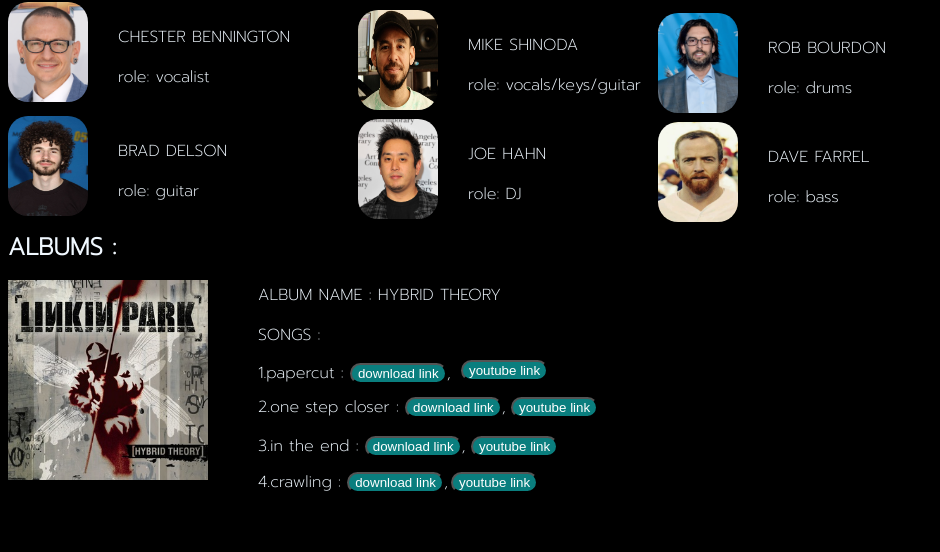
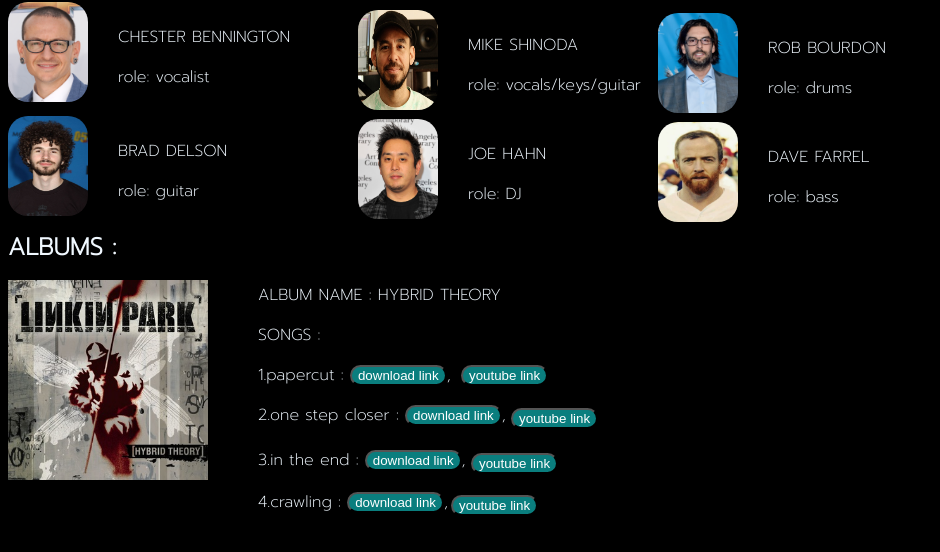
Before and after one commit to chifuyu123/l1nkinpark.com, a plain HTML site: page index.html in a window 1280 px wide. Shown: the part 122-674 px from the top of the page, without its empty margins (0-940 px from the left). Drawn offline with Linux system fonts and the light colour scheme.

Commit message:
Add files via upload

```diff
--- a/css/main.css
+++ b/css/main.css
@@ -71,7 +71,7 @@ h2{
     position: relative;
     bottom: 1220px;
     left:140px;
-    line-height: 0px;
+
 }
 .bo{
     background-color:rgb(10, 126, 126);
@@ -82,42 +82,42 @@ h2{
     position: relative;
     left: 343px;
     bottom: 1260px;
-    line-height: 5px;
+
 
 }
 .po{
     position: relative;
     left: 393px;
     bottom: 1297px;
-    line-height: 0px;
+
 }
 .pq{
     position: relative;
     left: 353px;
     bottom: 1332px;
-    line-height: 0px;
+
 }
 .pr{
     position: relative;
     left: 333px;
     bottom: 1370px;
-    line-height: 0px;
+
 }
 .sp{
     position: relative;
     bottom: 1260px;
     left:140px;
-    line-height: 0px;
+
 }
 .sq{
     position: relative;
     bottom: 1295px;
     left:140px;
-    line-height: 0px;
+
 }
 .sr{
     position: relative;
     bottom: 1333px;
     left:140px;
-    line-height: 0px;
+
 }
```
